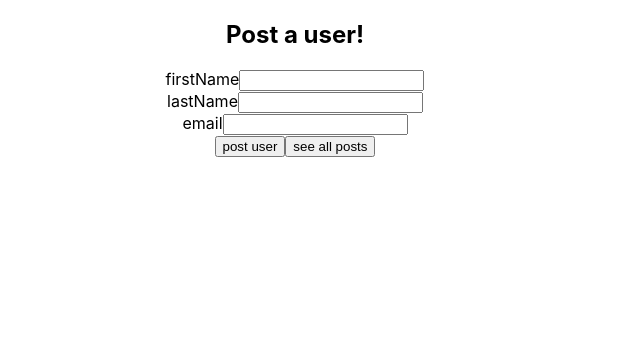
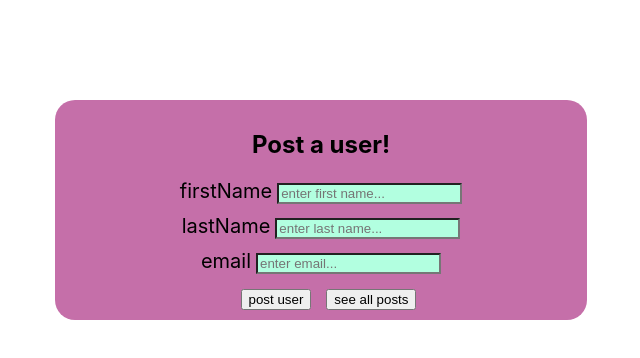
Before and after one commit to AlejoDemi/requestpractice, a React (Create React App) app: page / in a window 1280 px wide. Shown: the top 358 px of the page, without its empty margins (345-985 px from the left). Built offline with nearby package versions, Linux system fonts and the light colour scheme.

Commit message:
posted solved

```diff
--- /dev/null
+++ b/src/Requests/Post.css
@@ -0,0 +1,30 @@
+.card{
+    width: 40%;
+    align-self: center;
+    border-radius: 20px;
+    border-width: 20px;
+    border-color: black;
+    margin-top: 100px;
+    background-color: #c56fa9;
+    padding: 10px;
+    margin-left: 400px;
+}
+
+.card--input{
+    align-self: auto;
+    margin-top: 10px;
+}
+
+.card--input--label{
+    margin-right: 5px;
+    font-size: 20px;
+}
+
+.card--input--box{
+    background-color: #b2ffe0;
+}
+
+.card--button{
+    margin-top: 15px;
+    margin-left: 15px;
+}
--- a/src/Requests/Post.js
+++ b/src/Requests/Post.js
@@ -2,15 +2,16 @@
 import axios from "axios";
 import {useNavigate} from 'react-router-dom'
 import {useState} from "react";
+import './Post.css'
 
 export default function Post(){
 
     const navigate = useNavigate()
     axios.defaults.headers.post['app-id'] = '62583dbf4929562cb9e6a8f3'
     axios.defaults.headers.delete['app-id'] = '62583dbf4929562cb9e6a8f3'
-    const [firstName,serFirstName] = useState('Juan');
-    const [lastName,serLastName] = useState('Perez');
-    const [email,serEmail] = useState('juanP@gmail.com');
+    const [firstName,setFirstName] = useState('');
+    const [lastName,setLastName] = useState('');
+    const [email,setEmail] = useState('');
 
 
 
@@ -33,23 +34,34 @@ export default function Post(){
     }
 
     return(
-        <div>
+        <div className="card">
             <h2>Post a user!</h2>
-            <div>
-                <label>firstName</label>
-                <input type="text"/>
+            <div className="card--input">
+                <label className="card--input--label">firstName</label>
+                <input className="card--input--box"
+                       type="text"
+                       placeholder="enter first name..."
+                       onChange={e => setFirstName(e.target.value)}/>
             </div>
-            <div>
-                <label>lastName</label>
-                <input type="text"/>
+            <div className="card--input">
+                <label className="card--input--label">lastName</label>
+                <input className="card--input--box"
+                       type="text"
+                       placeholder="enter last name..."
+                       onChange={e => setLastName(e.target.value)}/>
             </div>
-            <div>
-                <label>email</label>
-                <input type="text"/>
+            <div className="card--input">
+                <label className="card--input--label">email</label>
+                <input className="card--input--box"
+                       type="text"
+                       placeholder="enter email..."
+                       onChange={e => setEmail(e.target.value)}/>
             </div>
             <span>
-                <button onClick={postNewUser}>post user</button>
-                <button onClick={goToPosts}>see all posts</button>
+                <button className="card--button"
+                        onClick={postNewUser}>post user</button>
+                <button className="card--button"
+                        onClick={goToPosts}>see all posts</button>
             </span>
 
 
--- a/src/Requests/PostedUsers.js
+++ b/src/Requests/PostedUsers.js
@@ -6,7 +6,6 @@ export default function PostedUsers() {
 
     const [users, setUsers] = useState([]);
     axios.defaults.headers.get['app-id'] = '62583dbf4929562cb9e6a8f3'
-
 
     axios.get("https://dummyapi.io/data/v1/user?created=1", {
     })
@@ -17,9 +16,9 @@ export default function PostedUsers() {
     return (
         <div>
             <h3>Users Posted</h3>
-            <ol>
+            <ul>
                 {users.map((user) => <li key={user.id}>{user.firstName + " "+user.id}</li>)}
-            </ol>
+            </ul>
         </div>
     );
 }
--- a/src/index.js
+++ b/src/index.js
@@ -9,7 +9,9 @@ import {BrowserRouter as Router} from 'react-router-dom';
 const root = ReactDOM.createRoot(document.getElementById('root'));
 root.render(
   <React.StrictMode>
-      <Router><App /></Router>
+      <Router>
+          <App />
+      </Router>
   </React.StrictMode>
 );
 
```
